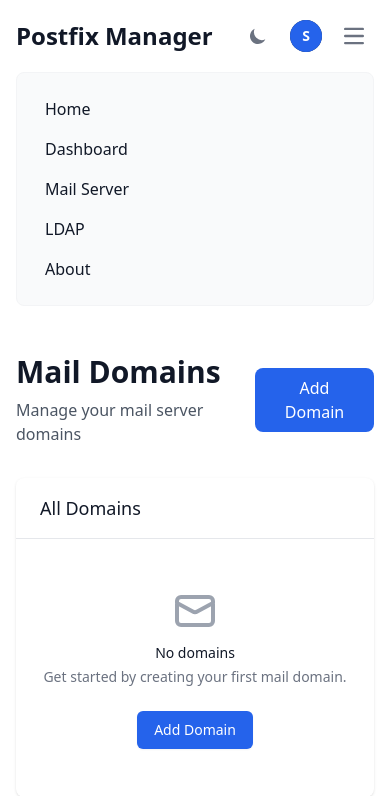
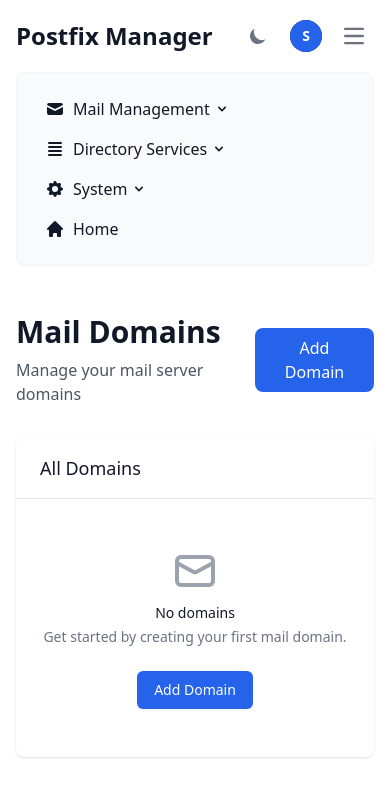
Before and after one commit to blburns/mailer, a Flask app: page /dashboard/domains in a window 390 px wide, after a click on "Open main menu". Shown: the top 796 px of the page. Run offline with Flask 2, Linux system fonts and the light colour scheme; the visitor is signed in with stand-in values (Sample User, id 1); data comes from the database, SQL or seed files in the repository; data that the repository does not hold is empty; some libraries are stand-ins or nearby versions.

Commit message:
Implement functional grouping navigation (Option 1)
- Reorganize navigation into logical functional groups
- 📧 Mail Management: Domains, Users, Services, Queues
- 🗂️ Directory Services: LDAP Browser, User Management, Schema Editor
- ⚙️ System: Dashboard, Configuration, Logs, Status
- 🏠 Home: Standalone home link
- Add dropdown menus with hover effects
- Include relevant icons for each section
- Maintain responsive design and dark mode support
- Improve user experience with organized functionality

```diff
--- a/app/templates/base.html
+++ b/app/templates/base.html
@@ -85,22 +85,75 @@
         </div>
 
         <div class="items-center justify-between hidden w-full md:flex md:w-auto md:order-1" id="navbar-user">
-          <ul class="flex flex-col font-medium p-4 md:p-0 mt-4 border border-gray-100 rounded-lg bg-gray-50 md:space-x-2 rtl:space-x-reverse md:flex-row md:mt-0 md:border-0 md:bg-transparent dark:bg-gray-800 md:dark:bg-transparent dark:border-gray-700">
+          <ul class="flex flex-col font-medium p-4 md:p-0 mt-4 border border-gray-100 rounded-lg bg-gray-50 md:space-x-1 rtl:space-x-reverse md:flex-row md:mt-0 md:border-0 md:bg-transparent dark:bg-gray-800 md:dark:bg-transparent dark:border-gray-700">
+
+            <!-- 📧 Mail Management -->
+            <li class="relative group">
+              <button class="flex items-center py-2 px-3 text-gray-900 rounded-lg hover:bg-gray-100 md:hover:bg-gray-100 md:hover:text-gray-900 md:p-2 dark:text-white dark:hover:bg-gray-700 dark:hover:text-white transition-colors duration-200">
+                <svg class="w-5 h-5 mr-2" fill="currentColor" viewBox="0 0 20 20">
+                  <path d="M2.003 5.884L10 9.882l7.997-3.998A2 2 0 0016 4H4a2 2 0 00-1.997 1.884z"></path>
+                  <path d="M18 8.118l-8 4-8-4V14a2 2 0 002 2h12a2 2 0 002-2V8.118z"></path>
+                </svg>
+                Mail Management
+                <svg class="w-4 h-4 ml-1" fill="currentColor" viewBox="0 0 20 20">
+                  <path fill-rule="evenodd" d="M5.293 7.293a1 1 0 011.414 0L10 10.586l3.293-3.293a1 1 0 111.414 1.414l-4 4a1 1 0 01-1.414 0l-4-4a1 1 0 010-1.414z" clip-rule="evenodd"></path>
+                </svg>
+              </button>
+              <div class="absolute left-0 mt-2 w-48 bg-white dark:bg-gray-800 rounded-lg shadow-lg border border-gray-200 dark:border-gray-700 opacity-0 invisible group-hover:opacity-100 group-hover:visible transition-all duration-200 z-50">
+                <a href="{{ url_for('dashboard.domains') }}" class="block px-4 py-2 text-sm text-gray-700 hover:bg-gray-100 dark:text-gray-200 dark:hover:bg-gray-700">Domains</a>
+                <a href="{{ url_for('dashboard.users') }}" class="block px-4 py-2 text-sm text-gray-700 hover:bg-gray-100 dark:text-gray-200 dark:hover:bg-gray-700">Users</a>
+                <a href="{{ url_for('mail.index') }}" class="block px-4 py-2 text-sm text-gray-700 hover:bg-gray-100 dark:text-gray-200 dark:hover:bg-gray-700">Services</a>
+                <a href="{{ url_for('mail.postfix_queue') }}" class="block px-4 py-2 text-sm text-gray-700 hover:bg-gray-100 dark:text-gray-200 dark:hover:bg-gray-700">Queues</a>
+              </div>
+            </li>
+
+            <!-- 🗂️ Directory Services -->
+            <li class="relative group">
+              <button class="flex items-center py-2 px-3 text-gray-900 rounded-lg hover:bg-gray-100 md:hover:bg-gray-100 md:hover:text-gray-900 md:p-2 dark:text-white dark:hover:bg-gray-700 dark:hover:text-white transition-colors duration-200">
+                <svg class="w-5 h-5 mr-2" fill="currentColor" viewBox="0 0 20 20">
+                  <path fill-rule="evenodd" d="M3 4a1 1 0 011-1h12a1 1 0 110 2H4a1 1 0 01-1-1zm0 4a1 1 0 011-1h12a1 1 0 110 2H4a1 1 0 01-1-1zm0 4a1 1 0 011-1h12a1 1 0 110 2H4a1 1 0 01-1-1zm0 4a1 1 0 011-1h12a1 1 0 110 2H4a1 1 0 01-1-1z" clip-rule="evenodd"></path>
+                </svg>
+                Directory Services
+                <svg class="w-4 h-4 ml-1" fill="currentColor" viewBox="0 0 20 20">
+                  <path fill-rule="evenodd" d="M5.293 7.293a1 1 0 011.414 0L10 10.586l3.293-3.293a1 1 0 111.414 1.414l-4 4a1 1 0 01-1.414 0l-4-4a1 1 0 010-1.414z" clip-rule="evenodd"></path>
+                </svg>
+              </button>
+              <div class="absolute left-0 mt-2 w-48 bg-white dark:bg-gray-800 rounded-lg shadow-lg border border-gray-200 dark:border-gray-700 opacity-0 invisible group-hover:opacity-100 group-hover:visible transition-all duration-200 z-50">
+                <a href="{{ url_for('ldap.browser') }}" class="block px-4 py-2 text-sm text-gray-700 hover:bg-gray-100 dark:text-gray-200 dark:hover:bg-gray-700">LDAP Browser</a>
+                <a href="{{ url_for('ldap.index') }}" class="block px-4 py-2 text-sm text-gray-700 hover:bg-gray-100 dark:text-gray-200 dark:hover:bg-gray-700">User Management</a>
+                <a href="{{ url_for('ldap.status') }}" class="block px-4 py-2 text-sm text-gray-700 hover:bg-gray-100 dark:text-gray-200 dark:hover:bg-gray-700">Schema Editor</a>
+              </div>
+            </li>
+
+            <!-- ⚙️ System -->
+            <li class="relative group">
+              <button class="flex items-center py-2 px-3 text-gray-900 rounded-lg hover:bg-gray-100 md:hover:bg-gray-100 md:hover:text-gray-900 md:p-2 dark:text-white dark:hover:bg-gray-700 dark:hover:text-white transition-colors duration-200">
+                <svg class="w-5 h-5 mr-2" fill="currentColor" viewBox="0 0 20 20">
+                  <path fill-rule="evenodd" d="M11.49 3.17c-.38-1.56-2.6-1.56-2.98 0a1.532 1.532 0 01-2.286.948c-1.372-.836-2.942.734-2.106 2.106.54.886.061 2.042-.947 2.287-1.561.379-1.561 2.6 0 2.978a1.532 1.532 0 01.947 2.287c-.836 1.372.734 2.942 2.106 2.106a1.532 1.532 0 012.287.947c.379 1.561 2.6 1.561 2.978 0a1.533 1.533 0 012.287-.947c1.372.836 2.942-.734 2.106-2.106a1.533 1.533 0 01.947-2.287c1.561-.379 1.561-2.6 0-2.978a1.532 1.532 0 01-.947-2.287c.836-1.372-.734-2.942-2.106-2.106a1.532 1.532 0 01-2.287-.947zM10 13a3 3 0 100-6 3 3 0 000 6z" clip-rule="evenodd"></path>
+                </svg>
+                System
+                <svg class="w-4 h-4 ml-1" fill="currentColor" viewBox="0 0 20 20">
+                  <path fill-rule="evenodd" d="M5.293 7.293a1 1 0 011.414 0L10 10.586l3.293-3.293a1 1 0 111.414 1.414l-4 4a1 1 0 01-1.414 0l-4-4a1 1 0 010-1.414z" clip-rule="evenodd"></path>
+                </svg>
+              </button>
+              <div class="absolute left-0 mt-2 w-48 bg-white dark:bg-gray-800 rounded-lg shadow-lg border border-gray-200 dark:border-gray-700 opacity-0 invisible group-hover:opacity-100 group-hover:visible transition-all duration-200 z-50">
+                <a href="{{ url_for('dashboard.index') }}" class="block px-4 py-2 text-sm text-gray-700 hover:bg-gray-100 dark:text-gray-200 dark:hover:bg-gray-700">Dashboard</a>
+                <a href="{{ url_for('dashboard.system') }}" class="block px-4 py-2 text-sm text-gray-700 hover:bg-gray-100 dark:text-gray-200 dark:hover:bg-gray-700">Configuration</a>
+                <a href="{{ url_for('dashboard.logs') }}" class="block px-4 py-2 text-sm text-gray-700 hover:bg-gray-100 dark:text-gray-200 dark:hover:bg-gray-700">Logs</a>
+                <a href="{{ url_for('main.status') }}" class="block px-4 py-2 text-sm text-gray-700 hover:bg-gray-100 dark:text-gray-200 dark:hover:bg-gray-700">Status</a>
+              </div>
+            </li>
+
+            <!-- 🏠 Home (Standalone) -->
             <li>
-              <a href="{{ url_for('main.index') }}" class="block py-2 px-3 text-gray-900 rounded-lg hover:bg-gray-100 md:hover:bg-gray-100 md:hover:text-gray-900 md:p-2 dark:text-white dark:hover:bg-gray-700 dark:hover:text-white transition-colors duration-200">Home</a>
+              <a href="{{ url_for('main.index') }}" class="flex items-center py-2 px-3 text-gray-900 rounded-lg hover:bg-gray-100 md:hover:bg-gray-100 md:hover:text-gray-900 md:p-2 dark:text-white dark:hover:bg-gray-700 dark:hover:text-white transition-colors duration-200">
+                <svg class="w-5 h-5 mr-2" fill="currentColor" viewBox="0 0 20 20">
+                  <path d="M10.707 2.293a1 1 0 00-1.414 0l-7 7a1 1 0 001.414 1.414L4 10.414V17a1 1 0 001 1h2a1 1 0 001-1v-2a1 1 0 011-1h2a1 1 0 011 1v2a1 1 0 001 1h2a1 1 0 001-1v-6.586l.293.293a1 1 0 001.414-1.414l-7-7z"></path>
+                </svg>
+                Home
+              </a>
             </li>
-            <li>
-              <a href="{{ url_for('dashboard.index') }}" class="block py-2 px-3 text-gray-900 rounded-lg hover:bg-gray-100 md:hover:bg-gray-100 md:hover:text-gray-900 md:p-2 dark:text-white dark:hover:bg-gray-700 dark:hover:text-white transition-colors duration-200">Dashboard</a>
-            </li>
-            <li>
-              <a href="{{ url_for('mail.index') }}" class="block py-2 px-3 text-gray-900 rounded-lg hover:bg-gray-100 md:hover:bg-gray-100 md:hover:text-gray-900 md:p-2 dark:text-white dark:hover:bg-gray-700 dark:hover:text-white transition-colors duration-200">Mail Server</a>
-            </li>
-            <li>
-              <a href="{{ url_for('ldap.index') }}" class="block py-2 px-3 text-gray-900 rounded-lg hover:bg-gray-100 md:hover:bg-gray-100 md:hover:text-gray-900 md:p-2 dark:text-white dark:hover:bg-gray-700 dark:hover:text-white transition-colors duration-200">LDAP</a>
-            </li>
-            <li>
-              <a href="{{ url_for('main.about') }}" class="block py-2 px-3 text-gray-900 rounded-lg hover:bg-gray-100 md:hover:bg-gray-100 md:hover:text-gray-900 md:p-2 dark:text-white dark:hover:bg-gray-700 dark:hover:text-white transition-colors duration-200">About</a>
-            </li>
+
           </ul>
         </div>
       </div>
```
